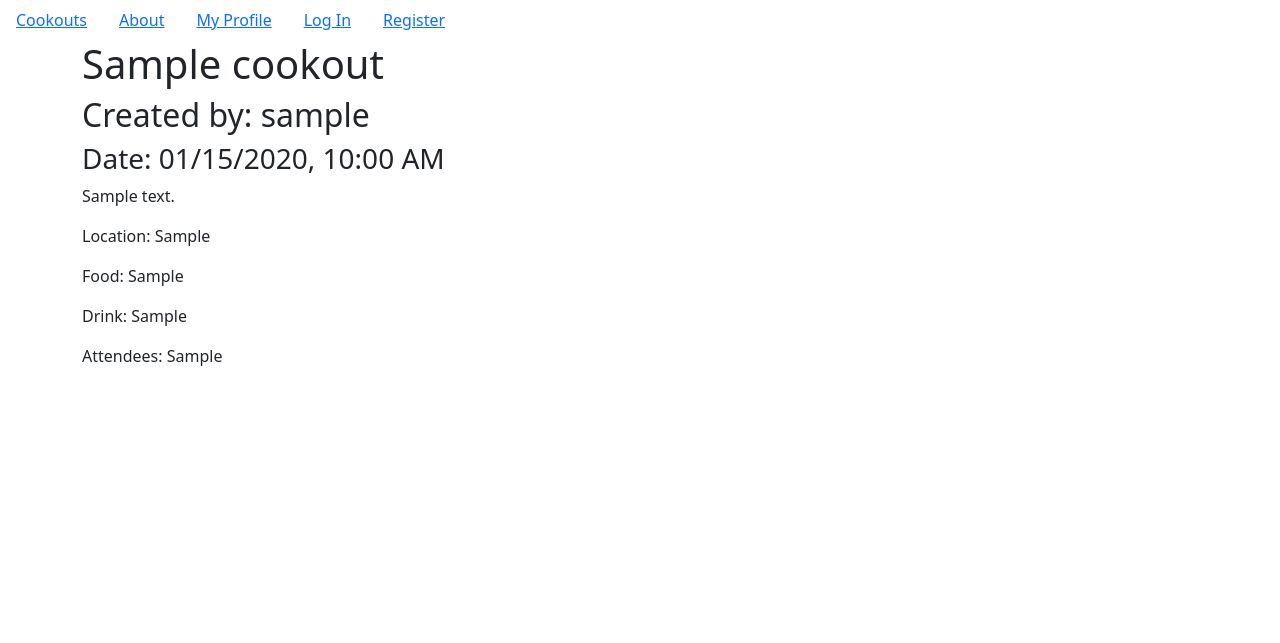
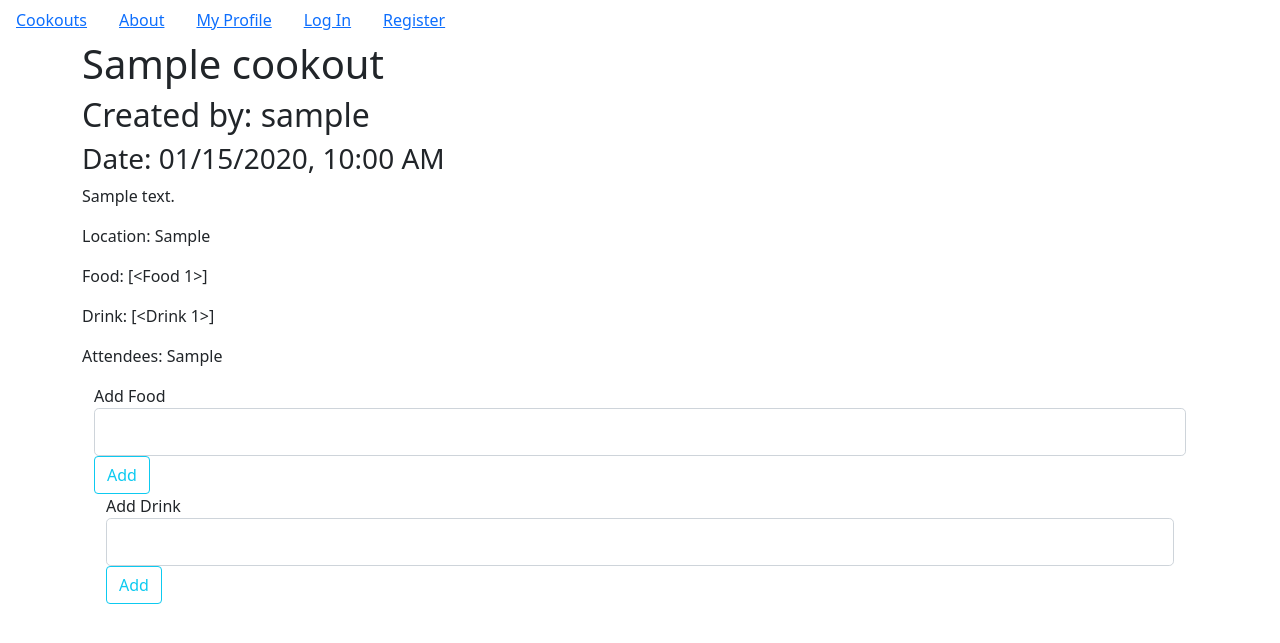
Before and after one commit to ajsprunger/cookout, a Flask app: page /1 in a window 1280 px wide. Shown: the top 643 px of the page. Run offline with Flask 2, Linux system fonts and the light colour scheme; tables that the repository leaves empty hold one stand-in row (values such as "Sample post").

Commit message:
add food and drink models

```diff
--- a/myapp/cookouts/forms.py
+++ b/myapp/cookouts/forms.py
@@ -8,7 +8,13 @@ class CookoutForm(FlaskForm):
     description = TextAreaField('Description')
     date = DateTimeLocalField('Date/Time', format="%Y-%m-%dT%H:%M", validators=[DataRequired()])
     location = StringField('Location')
-    food = StringField('Food')
-    drink = StringField('Drink')
     attendees = StringField('Attendees')
     submit = SubmitField('Create')
+
+class FoodForm(FlaskForm):
+    name = StringField('Add Food', validators=[DataRequired()])
+    submit = SubmitField('Create')
+
+class DrinkForm(FlaskForm):
+    name = StringField('Add Drink', validators=[DataRequired()])
+    submit = SubmitField('Create')
--- a/myapp/cookouts/views.py
+++ b/myapp/cookouts/views.py
@@ -1,8 +1,8 @@
 from flask import render_template, url_for, flash, request, redirect, Blueprint, abort
 from flask_login import current_user, login_required
 from myapp import db
-from myapp.models import Cookout
-from myapp.cookouts.forms import CookoutForm
+from myapp.models import Cookout, Food, Drink
+from myapp.cookouts.forms import CookoutForm, FoodForm, DrinkForm
 
 cookouts = Blueprint('cookouts', __name__)
 
@@ -19,11 +19,27 @@ def create_cookout():
         return redirect(url_for('core.index'))
     return render_template('create_cookout.html', form=form)
 
-@cookouts.route('/<int:cookout_id>')
+@cookouts.route('/<int:cookout_id>', methods=['GET', 'POST'])
 def cookout(cookout_id):
     cookout = Cookout.query.get_or_404(cookout_id)
-    print('COOKOUT', cookout.id)
-    return render_template('cookout.html', name=cookout.name, date=cookout.date, description=cookout.description, creator=cookout.creator, location=cookout.location, food=cookout.food, drink=cookout.drink, attendees=cookout.attendees, post=cookout)
+    food_form = FoodForm()
+    drink_form = DrinkForm()
+    if food_form.validate_on_submit():
+        food = Food(name=food_form.name.data, provider_id=current_user.id, event_id=cookout.id)
+        food.name = food_form.name.data
+        db.session.add(food)
+        db.session.commit()
+        flash('Food Added')
+        return redirect(url_for('cookouts.cookout',cookout_id=cookout.id))
+    if drink_form.validate_on_submit():
+        drink = Drink(name=drink_form.name.data, provider_id=current_user.id, event_id=cookout.id)
+        drink.name = drink_form.name.data
+        db.session.add(drink)
+        db.session.commit()
+        flash('Drink Added')
+        print('DRINK ADDING SHOULD WORK SINCE FOOD ADDING DOES')
+        return redirect(url_for('cookouts.cookout',cookout_id=cookout.id))
+    return render_template('cookout.html', name=cookout.name, date=cookout.date, description=cookout.description, creator=cookout.creator, location=cookout.location, attendees=cookout.attendees, post=cookout, food=cookout.food, drink=cookout.drink, food_form=food_form, drink_form=drink_form)
 
 @cookouts.route('/<int:cookout_id>/update',methods=['GET','POST'])
 @login_required
--- a/myapp/templates/cookout.html
+++ b/myapp/templates/cookout.html
@@ -19,5 +19,27 @@
   </form>
 </div>
 {% endif %}
+<div class="container">
+  <form name="food_form" class="form-group" method="POST">
+      {{food_form.hidden_tag()}}
+      <div class="form-group">
+        {{food_form.name.label(class="form-control-label")}}
+        {{food_form.name(class="form-control form-control-lg")}}
+    <div class="form-group">
+        {{food_form.submit(class="btn btn-outline-info", value="Add")}}
+    </div>
+  </form>
+</div>
+<div class="container">
+  <form name="drink_form" class="form-group" method="POST">
+      {{drink_form.hidden_tag()}}
+      <div class="form-group">
+        {{drink_form.name.label(class="form-control-label")}}
+        {{drink_form.name(class="form-control form-control-lg")}}
+    <div class="form-group">
+        {{drink_form.submit(class="btn btn-outline-info", value="Add")}}
+    </div>
+  </form>
+</div>
 
 {% endblock content %}
```
Also changed, not shown: migrations/versions/ddbca57d551b_.py (added, +50 -0 lines), myapp/models.py (+29 -2 lines), myapp/templates/create_cookout.html (+0 -8 lines).
